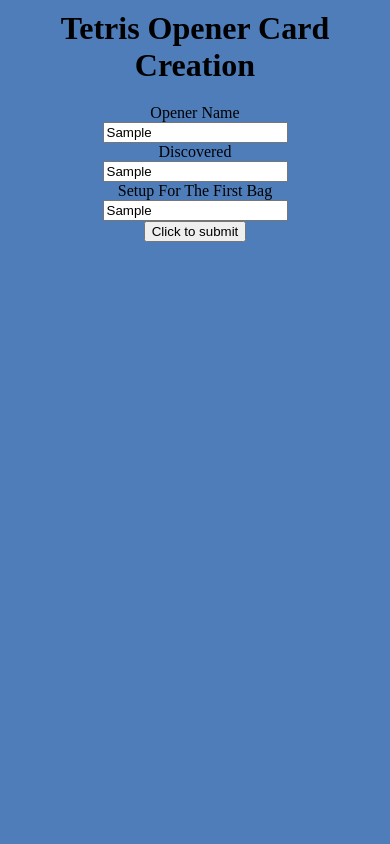
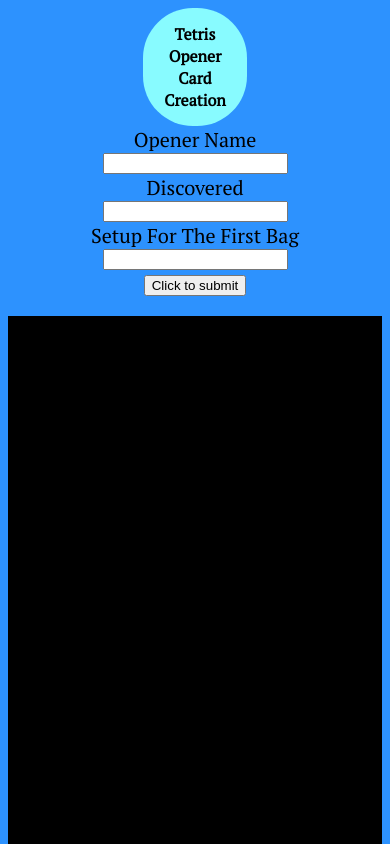
Before and after one commit to staten-island-tech/dom-manipulation-project-richardli166, a plain HTML site: page index.html in a window 390 px wide. Both pictures are taken after typing "Sample", "Sample", "Sample" into the empty fields and a click on the input "Click to submit". Shown: the top 844 px of the page. Drawn offline with Linux system fonts and the light colour scheme; a web font is replaced by a local one.

Commit message:
workjing somwhat

```diff
--- a/app.js
+++ b/app.js
@@ -3,13 +3,13 @@
     openerName: document.querySelector(".opener-name"),
     discoveredBy: document.querySelector(".discoverer"),
     bag: document.querySelector(".bag"),
-    Card: document.querySelector("#card"),
+    Card: document.querySelector("#carddisplay"),
 }
 
 function input(){
     DOMSelectors.Card.insertAdjacentHTML("afterend",
-    `<div class="inserts">
-        <img src=${DOMSelectors.firstbag.value} alt="Image" class="opener-image">
+    `<div id="inserts">
+        <img src=${DOMSelectors.bag.value} alt="Image" class="opener-image">
         <h1 class="namecard">${DOMSelectors.openerName.value}</h1>
         <h2>${DOMSelectors.discoveredBy.value}</h2>
         <button>Clear</button>
--- a/index.html
+++ b/index.html
@@ -5,6 +5,9 @@
     <meta http-equiv="X-UA-Compatible" content="IE=edge">
     <meta name="viewport" content="width=device-width, initial-scale=1.0">
     <link rel="stylesheet" href="style.css">
+    <link rel="preconnect" href="https://fonts.googleapis.com">
+    <link rel="preconnect" href="https://fonts.gstatic.com" crossorigin>
+    <link href="https://fonts.googleapis.com/css2?family=Inclusive+Sans&family=PT+Serif&display=swap" rel="stylesheet">
     <title>Document</title>
 </head>
 
--- a/style.css
+++ b/style.css
@@ -1,21 +1,73 @@
-body{
-    text-align: center;
-    margin: 0;
-    background-color: #4e7dba;
+body {
+    font-size: 20px;
+    box-sizing: border-box;
+    background-color: rgb(45, 146, 254);
+    font-family: 'Inclusive Sans', sans-serif;
+    font-family: 'PT Serif', serif;
 }
 
-#title{
-    padding: 10px;
-    margin-bottom: 10px;
+#title {
+    font-size: 1.5rem;
+    background-color: #88fbff;
+    width: 20%;
+    margin: auto;
+    padding: 15px;
+    align-items: center;
+    text-align: center;
+    border-radius: 50px;
 
 }
 
-.inserts{
-    background-color: cyan;
+#inserts {
+    width: 20%;
+    height: 300px;
+    display: flex;
+    background-color: #88fbff;
+    justify-content: space-around;
+    flex-direction: column;
+    margin-top: 5px;
+    box-shadow: 10px 10px;
+    padding: 30px;
 }
 
+.card-img {
+    width: 90%;
+    height: 60%;
+    margin: auto;
+}
+#submit{
+    margin-top: 5px;
+}
+#carddisplay {
+    display: flex;
+    flex-direction: row;
+    justify-content: space-evenly;
+    flex-wrap: wrap;
+    background-color: black;
+    height: 1000px;
+}
 
+div {
+    text-align: center;
+    margin: auto;
+    align-items: center;
 
-#carddisplay {
-    font-size: 2vh;
 }
+
+@media screen and (max-width: 1200px) {
+    .card {
+        width: 40%;
+    }
+    #title {
+        font-size: 1.2rem;
+    }
+}
+
+@media screen and (max-width: 800px) {
+    .card {
+        width: 100%;
+    }
+    #title{
+        font-size: 1rem;
+    }
+}
```
